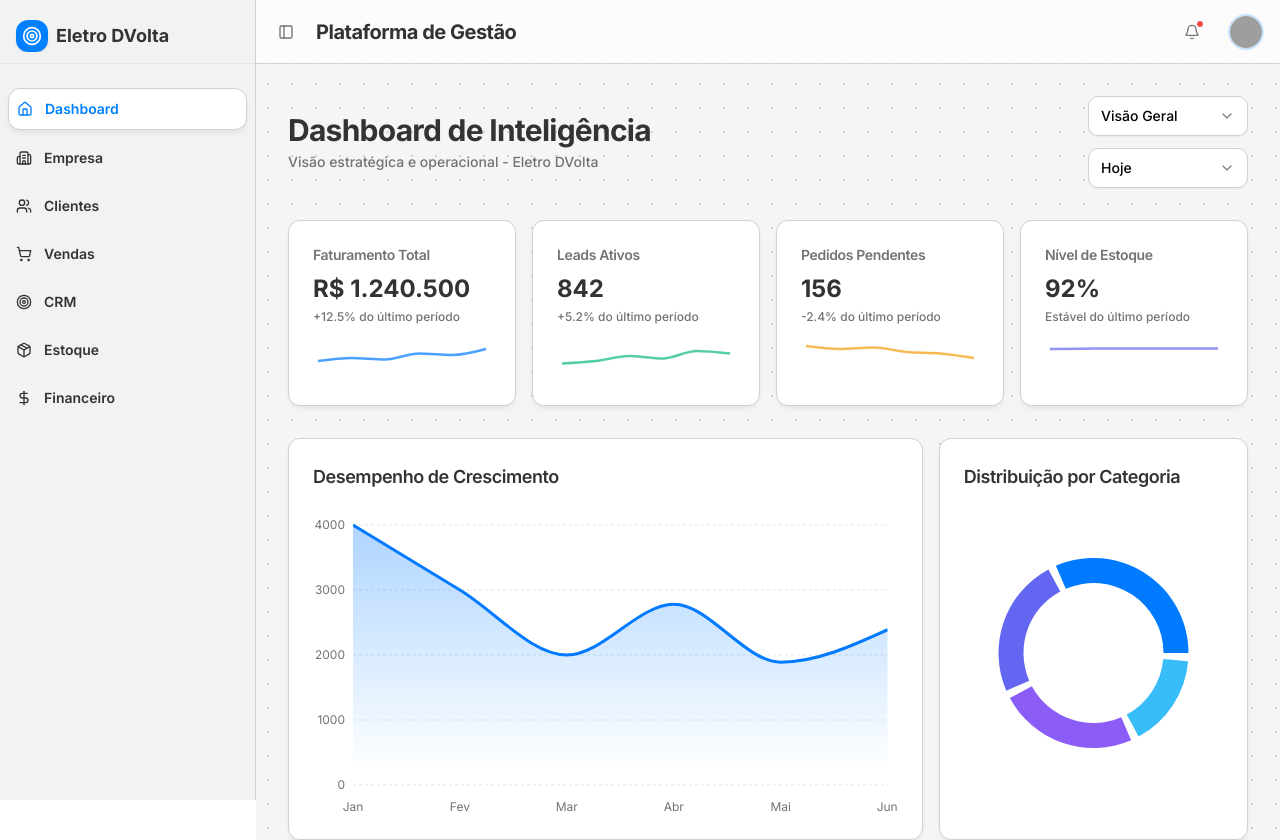
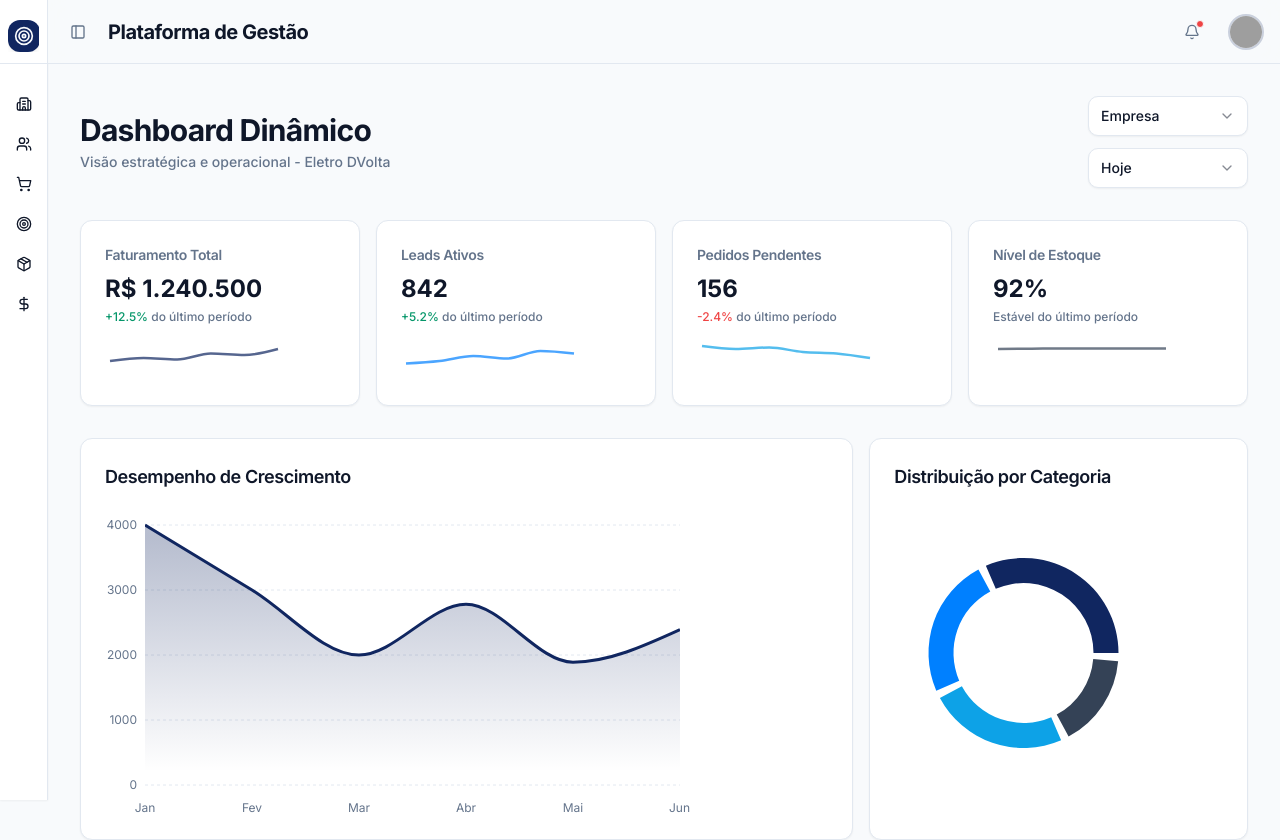
Before and after one commit to zontarafael/gest-o-eletro-dvolta-pfhea3fra, a React (Vite) app: page / in a window 1280 px wide. Shown: the top 840 px of the page. Built offline with nearby package versions, Linux system fonts and the light colour scheme; grey boxes are pictures that could not be loaded.

Commit message:
feat: Implement dark theme and interactive sidebar

```diff
--- a/src/components/AppSidebar.tsx
+++ b/src/components/AppSidebar.tsx
@@ -1,4 +1,4 @@
-import { Home, Building2, Users, ShoppingCart, Target, Package, DollarSign } from 'lucide-react'
+import { Building2, Users, ShoppingCart, Target, Package, DollarSign } from 'lucide-react'
 import { Link, useLocation } from 'react-router-dom'
 import {
   Sidebar,
@@ -7,10 +7,10 @@ import {
   SidebarMenu,
   SidebarMenuItem,
   SidebarMenuButton,
+  useSidebar,
 } from '@/components/ui/sidebar'
 
 const navItems = [
-  { title: 'Dashboard', path: '/', icon: Home },
   { title: 'Empresa', path: '/empresa', icon: Building2 },
   { title: 'Clientes', path: '/clientes', icon: Users },
   { title: 'Vendas', path: '/vendas', icon: ShoppingCart },
@@ -21,21 +21,27 @@ const navItems = [
 
 export function AppSidebar() {
   const location = useLocation()
+  const { setOpen } = useSidebar()
 
   return (
     <Sidebar
       collapsible="icon"
-      className="bg-gradient-to-b from-[#F5F5F7]/90 to-[#E5E4E2]/90 backdrop-blur-md border-r border-[#D1D1D1]"
+      onMouseEnter={() => setOpen(true)}
+      onMouseLeave={() => setOpen(false)}
+      className="bg-card border-r border-border shadow-sm transition-all duration-300"
     >
-      <SidebarHeader className="h-16 flex justify-center border-b border-black/5">
-        <div className="flex items-center gap-2 overflow-hidden px-2 w-full group-data-[collapsible=icon]:justify-center mt-2">
+      <SidebarHeader className="h-16 flex justify-center border-b border-border px-2">
+        <Link
+          to="/"
+          className="flex items-center gap-2 overflow-hidden w-full group-data-[collapsible=icon]:justify-center mt-2 hover:opacity-80 transition-opacity"
+        >
           <div className="w-8 h-8 shrink-0 bg-primary rounded-lg flex items-center justify-center shadow-subtle">
-            <Target className="text-white w-5 h-5" />
+            <Target className="text-primary-foreground w-5 h-5" />
           </div>
-          <span className="font-bold text-lg whitespace-nowrap group-data-[collapsible=icon]:hidden text-foreground">
+          <span className="font-bold text-lg whitespace-nowrap group-data-[collapsible=icon]:hidden text-primary">
             Eletro DVolta
           </span>
-        </div>
+        </Link>
       </SidebarHeader>
       <SidebarContent className="pt-6 px-2">
         <SidebarMenu className="gap-2">
@@ -45,11 +51,11 @@ export function AppSidebar() {
                 asChild
                 isActive={location.pathname === item.path}
                 tooltip={item.title}
-                className="transition-all duration-300 data-[active=true]:bg-white data-[active=true]:shadow-subtle data-[active=true]:border data-[active=true]:border-[#D1D1D1] data-[active=true]:text-primary py-5 rounded-xl hover:translate-x-1"
+                className="transition-all duration-300 data-[active=true]:bg-primary/10 data-[active=true]:shadow-sm data-[active=true]:border data-[active=true]:border-primary/20 data-[active=true]:text-primary py-5 rounded-xl hover:bg-muted"
               >
                 <Link to={item.path} className="flex items-center gap-3">
                   <item.icon className="w-5 h-5 shrink-0" />
-                  <span className="font-semibold whitespace-nowrap">{item.title}</span>
+                  <span className="font-medium whitespace-nowrap">{item.title}</span>
                 </Link>
               </SidebarMenuButton>
             </SidebarMenuItem>
--- a/src/components/DashboardCharts.tsx
+++ b/src/components/DashboardCharts.tsx
@@ -29,20 +29,25 @@ const pieData = [
   { name: 'Serviços', value: 200 },
 ]
 
-const COLORS = ['#007AFF', '#6366F1', '#8B5CF6', '#38BDF8']
-
 const chartConfig = {
   vendas: { label: 'Vendas Realizadas', color: 'hsl(var(--primary))' },
-  metas: { label: 'Metas Estipuladas', color: 'hsl(var(--secondary))' },
+  metas: { label: 'Metas Estipuladas', color: 'hsl(var(--chart-2))' },
 }
 
 export function DashboardCharts({ module, period }: { module: string; period: string }) {
+  const COLORS = [
+    'hsl(var(--chart-1))',
+    'hsl(var(--chart-2))',
+    'hsl(var(--chart-3))',
+    'hsl(var(--chart-4))',
+  ]
+
   return (
     <div
       className="grid grid-cols-1 lg:grid-cols-3 gap-4 animate-fade-in-up"
       style={{ animationDelay: '100ms' }}
     >
-      <Card className="lg:col-span-2 shadow-subtle border-[#D1D1D1] bg-white">
+      <Card className="lg:col-span-2 shadow-sm border-border bg-card">
         <CardHeader>
           <CardTitle className="text-lg text-foreground">Desempenho de Crescimento</CardTitle>
         </CardHeader>
@@ -51,24 +56,28 @@ export function DashboardCharts({ module, period }: { module: string; period: st
             <AreaChart data={areaData} margin={{ top: 10, right: 10, left: -20, bottom: 0 }}>
               <defs>
                 <linearGradient id="colorVendas" x1="0" y1="0" x2="0" y2="1">
-                  <stop offset="5%" stopColor="#007AFF" stopOpacity={0.3} />
-                  <stop offset="95%" stopColor="#007AFF" stopOpacity={0} />
+                  <stop offset="5%" stopColor="var(--color-vendas)" stopOpacity={0.3} />
+                  <stop offset="95%" stopColor="var(--color-vendas)" stopOpacity={0} />
                 </linearGradient>
               </defs>
-              <CartesianGrid strokeDasharray="3 3" vertical={false} stroke="#E5E4E2" />
+              <CartesianGrid strokeDasharray="3 3" vertical={false} stroke="hsl(var(--border))" />
               <XAxis
                 dataKey="name"
                 axisLine={false}
                 tickLine={false}
-                tick={{ fill: '#848482', fontSize: 12 }}
+                tick={{ fill: 'hsl(var(--muted-foreground))', fontSize: 12 }}
                 dy={10}
               />
-              <YAxis axisLine={false} tickLine={false} tick={{ fill: '#848482', fontSize: 12 }} />
+              <YAxis
+                axisLine={false}
+                tickLine={false}
+                tick={{ fill: 'hsl(var(--muted-foreground))', fontSize: 12 }}
+              />
               <ChartTooltip content={<ChartTooltipContent />} />
               <Area
                 type="monotone"
                 dataKey="vendas"
-                stroke="#007AFF"
+                stroke="var(--color-vendas)"
                 strokeWidth={3}
                 fillOpacity={1}
                 fill="url(#colorVendas)"
@@ -78,7 +87,7 @@ export function DashboardCharts({ module, period }: { module: string; period: st
         </CardContent>
       </Card>
 
-      <Card className="shadow-subtle border-[#D1D1D1] bg-white">
+      <Card className="shadow-sm border-border bg-card">
         <CardHeader>
           <CardTitle className="text-lg text-foreground">Distribuição por Categoria</CardTitle>
         </CardHeader>
@@ -102,10 +111,11 @@ export function DashboardCharts({ module, period }: { module: string; period: st
               <RechartsTooltip
                 contentStyle={{
                   borderRadius: '8px',
-                  border: '1px solid #D1D1D1',
+                  border: '1px solid hsl(var(--border))',
                   boxShadow: '0 4px 6px -1px rgba(0, 0, 0, 0.05)',
+                  backgroundColor: 'hsl(var(--card))',
                 }}
-                itemStyle={{ color: '#333333', fontWeight: 500 }}
+                itemStyle={{ color: 'hsl(var(--foreground))', fontWeight: 500 }}
               />
             </PieChart>
           </ResponsiveContainer>
--- a/src/components/DashboardKPIs.tsx
+++ b/src/components/DashboardKPIs.tsx
@@ -11,28 +11,28 @@ export function DashboardKPIs({ module, period }: { module: string; period: stri
         title: 'Faturamento Total',
         value: `R$ ${(1240500 * mult).toLocaleString('pt-BR')}`,
         change: '+12.5%',
-        color: '#007AFF',
+        color: 'hsl(var(--primary))',
         chartData: [{ v: 10 }, { v: 12 }, { v: 11 }, { v: 15 }, { v: 14 }, { v: 18 }],
       },
       {
         title: 'Leads Ativos',
         value: Math.floor(842 * mult).toString(),
         change: '+5.2%',
-        color: '#10B981',
+        color: 'hsl(var(--chart-2))',
         chartData: [{ v: 5 }, { v: 6 }, { v: 8 }, { v: 7 }, { v: 10 }, { v: 9 }],
       },
       {
         title: 'Pedidos Pendentes',
         value: Math.floor(156 / mult).toString(),
         change: '-2.4%',
-        color: '#F59E0B',
+        color: 'hsl(var(--chart-3))',
         chartData: [{ v: 20 }, { v: 18 }, { v: 19 }, { v: 16 }, { v: 15 }, { v: 12 }],
       },
       {
         title: 'Nível de Estoque',
         value: '92%',
         change: 'Estável',
-        color: '#6366F1',
+        color: 'hsl(var(--chart-4))',
         chartData: [{ v: 90 }, { v: 91 }, { v: 92 }, { v: 92 }, { v: 92 }, { v: 92 }],
       },
     ]
@@ -45,17 +45,28 @@ export function DashboardKPIs({ module, period }: { module: string; period: stri
       {data.map((item, i) => (
         <Card
           key={i}
-          className="hover:-translate-y-1 transition-transform duration-300 shadow-subtle hover:shadow-elevation border-[#D1D1D1] bg-white group"
+          className="hover:-translate-y-1 transition-transform duration-300 shadow-sm hover:shadow-md border-border bg-card group"
         >
           <CardHeader className="flex flex-row items-center justify-between pb-2">
-            <CardTitle className="text-sm font-semibold text-muted-foreground group-hover:text-foreground transition-colors duration-300">
+            <CardTitle className="text-sm font-semibold text-muted-foreground group-hover:text-primary transition-colors duration-300">
               {item.title}
             </CardTitle>
           </CardHeader>
           <CardContent>
             <div className="text-2xl font-bold text-foreground">{item.value}</div>
             <p className="text-xs text-muted-foreground mb-4 mt-1 font-medium">
-              {item.change} do último período
+              <span
+                className={
+                  item.change.startsWith('+')
+                    ? 'text-emerald-600'
+                    : item.change.startsWith('-')
+                      ? 'text-destructive'
+                      : ''
+                }
+              >
+                {item.change}
+              </span>{' '}
+              do último período
             </p>
             <div className="h-10 w-full opacity-70 group-hover:opacity-100 transition-opacity duration-300">
               <ResponsiveContainer width="100%" height="100%">
--- a/src/components/Header.tsx
+++ b/src/components/Header.tsx
@@ -5,7 +5,7 @@ import { Button } from '@/components/ui/button'
 
 export function Header() {
   return (
-    <header className="h-16 flex items-center justify-between px-4 bg-white/70 backdrop-blur-md border-b border-[#D1D1D1] sticky top-0 z-40">
+    <header className="h-16 flex items-center justify-between px-4 bg-background/80 backdrop-blur-md border-b border-border sticky top-0 z-40">
       <div className="flex items-center gap-4">
         <SidebarTrigger className="text-muted-foreground hover:text-primary transition-colors" />
         <h1 className="text-xl font-bold text-foreground tracking-tight hidden sm:block">
@@ -15,7 +15,7 @@ export function Header() {
       <div className="flex items-center gap-4">
         <Button variant="ghost" size="icon" className="relative hover:bg-muted rounded-full">
           <Bell className="w-5 h-5 text-muted-foreground" />
-          <span className="absolute top-2 right-2 w-2 h-2 bg-destructive rounded-full border border-white" />
+          <span className="absolute top-2 right-2 w-2 h-2 bg-destructive rounded-full border border-background" />
         </Button>
         <Avatar className="w-9 h-9 border-2 border-primary/20 cursor-pointer hover:border-primary transition-colors duration-300">
           <AvatarImage src="https://img.usecurling.com/ppl/thumbnail?gender=female" />
--- a/src/components/Layout.tsx
+++ b/src/components/Layout.tsx
@@ -5,9 +5,9 @@ import { Header } from './Header'
 
 export default function Layout() {
   return (
-    <SidebarProvider>
+    <SidebarProvider defaultOpen={false}>
       <AppSidebar />
-      <SidebarInset className="bg-[#F5F5F7] bg-[radial-gradient(#d1d1d1_1px,transparent_1px)] [background-size:24px_24px] min-h-screen flex flex-col">
+      <SidebarInset className="bg-background min-h-screen flex flex-col">
         <Header />
         <main className="flex-1 p-4 md:p-6 lg:p-8 overflow-auto animate-fade-in w-full">
           <div className="max-w-[1600px] mx-auto w-full h-full">
--- a/src/main.css
+++ b/src/main.css
@@ -6,71 +6,83 @@
 
 @layer base {
   :root {
-    --background: 240 10% 96%;
-    --foreground: 0 0% 20%;
+    --background: 210 40% 98%;
+    --foreground: 222 47% 11%;
     --card: 0 0% 100%;
-    --card-foreground: 0 0% 20%;
+    --card-foreground: 222 47% 11%;
     --popover: 0 0% 100%;
-    --popover-foreground: 0 0% 20%;
-    --primary: 210 100% 50%;
-    --primary-foreground: 0 0% 100%;
-    --secondary: 0 0% 75%;
-    --secondary-foreground: 0 0% 20%;
-    --muted: 240 5% 90%;
-    --muted-foreground: 0 0% 45%;
-    --accent: 210 100% 50%;
-    --accent-foreground: 0 0% 100%;
+    --popover-foreground: 222 47% 11%;
+    --primary: 224 71% 22%; /* Dark Blue */
+    --primary-foreground: 210 40% 98%;
+    --secondary: 214.3 31.8% 91.4%;
+    --secondary-foreground: 222.2 47.4% 11.2%;
+    --muted: 214.3 31.8% 91.4%;
+    --muted-foreground: 215.4 16.3% 46.9%;
+    --accent: 214.3 31.8% 91.4%;
+    --accent-foreground: 222.2 47.4% 11.2%;
     --destructive: 0 84.2% 60.2%;
     --destructive-foreground: 210 40% 98%;
-    --border: 0 0% 82%;
-    --input: 0 0% 82%;
-    --ring: 210 100% 50%;
+    --border: 214.3 31.8% 91.4%;
+    --input: 214.3 31.8% 91.4%;
+    --ring: 224 71% 22%;
     --radius: 0.75rem;
 
-    --sidebar-background: 0 0% 95%;
-    --sidebar-foreground: 0 0% 20%;
-    --sidebar-primary: 210 100% 50%;
-    --sidebar-primary-foreground: 0 0% 100%;
-    --sidebar-accent: 0 0% 100%;
-    --sidebar-accent-foreground: 0 0% 10%;
-    --sidebar-border: 0 0% 82%;
-    --sidebar-ring: 210 100% 50%;
+    --sidebar-background: 0 0% 100%;
+    --sidebar-foreground: 222 47% 11%;
+    --sidebar-primary: 224 71% 22%;
+    --sidebar-primary-foreground: 210 40% 98%;
+    --sidebar-accent: 214.3 31.8% 91.4%;
+    --sidebar-accent-foreground: 222 47% 11%;
+    --sidebar-border: 214.3 31.8% 91.4%;
+    --sidebar-ring: 224 71% 22%;
 
-    --chart-1: 210 100% 50%;
-    --chart-2: 240 60% 65%;
-    --chart-3: 260 70% 60%;
-    --chart-4: 280 80% 55%;
-    --chart-5: 190 90% 45%;
+    --chart-1: 224 71% 22%;
+    --chart-2: 210 100% 50%;
+    --chart-3: 199 89% 48%;
+    --chart-4: 215 25% 27%;
+    --chart-5: 200 50% 60%;
   }
 
   .dark {
-    --background: 240 10% 10%;
-    --foreground: 0 0% 95%;
-    --card: 240 10% 12%;
-    --card-foreground: 0 0% 95%;
-    --popover: 240 10% 12%;
-    --popover-foreground: 0 0% 95%;
-    --primary: 210 100% 50%;
-    --primary-foreground: 0 0% 100%;
-    --secondary: 0 0% 30%;
-    --secondary-foreground: 0 0% 95%;
-    --muted: 240 10% 20%;
-    --muted-foreground: 0 0% 65%;
-    --accent: 210 100% 50%;
-    --accent-foreground: 0 0% 100%;
-    --destructive: 0 84.2% 60.2%;
+    --background: 222 47% 11%;
+    --foreground: 210 40% 98%;
+    --card: 222 47% 11%;
+    --card-foreground: 210 40% 98%;
+    --popover: 222 47% 11%;
+    --popover-foreground: 210 40% 98%;
+    --primary: 210 40% 98%;
+    --primary-foreground: 224 71% 22%;
+    --secondary: 217.2 32.6% 17.5%;
+    --secondary-foreground: 210 40% 98%;
+    --muted: 217.2 32.6% 17.5%;
+    --muted-foreground: 215 20.2% 65.1%;
+    --accent: 217.2 32.6% 17.5%;
+    --accent-foreground: 210 40% 98%;
+    --destructive: 0 62.8% 30.6%;
     --destructive-foreground: 210 40% 98%;
-    --border: 240 10% 20%;
-    --input: 240 10% 20%;
-    --ring: 210 100% 50%;
-    --sidebar-background: 240 10% 8%;
-    --sidebar-foreground: 0 0% 95%;
-    --sidebar-primary: 210 100% 50%;
-    --sidebar-primary-foreground: 0 0% 100%;
-    --sidebar-accent: 240 10% 15%;
-    --sidebar-accent-foreground: 0 0% 95%;
-    --sidebar-border: 240 10% 20%;
-    --sidebar-ring: 210 100% 50%;
+    --border: 217.2 32.6% 17.5%;
+    --input: 217.2 32.6% 17.5%;
+    --ring: 224 71% 22%;
+
+    --sidebar-background: 222 47% 11%;
+    --sidebar-foreground: 210 40% 98%;
+    --sidebar-primary: 210 40% 98%;
+    --sidebar-primary-foreground: 224 71% 22%;
+    --sidebar-accent: 217.2 32.6% 17.5%;
+    --sidebar-accent-foreground: 210 40% 98%;
+    --sidebar-border: 217.2 32.6% 17.5%;
+    --sidebar-ring: 224 71% 22%;
+
+    --chart-1: 210 40% 98%;
+    --chart-2: 210 100% 50%;
+    --chart-3: 199 89% 48%;
+    --chart-4: 215 25% 27%;
+    --chart-5: 200 50% 60%;
+  }
+
+  body {
+    background-color: hsl(var(--background));
+    color: hsl(var(--foreground));
   }
 
   section[aria-label='Notifications alt+T'] {
--- a/src/pages/Index.tsx
+++ b/src/pages/Index.tsx
@@ -14,7 +14,7 @@ import { useToast } from '@/hooks/use-toast'
 
 export default function Index() {
   const [period, setPeriod] = useState('hoje')
-  const [module, setModule] = useState('geral')
+  const [module, setModule] = useState('empresa')
   const [loading, setLoading] = useState(false)
   const { toast } = useToast()
 
@@ -35,11 +35,11 @@ export default function Index() {
   }
 
   return (
-    <div className="flex flex-col gap-8">
+    <div className="flex flex-col gap-8 pb-8">
       <div className="flex flex-col sm:flex-row justify-between items-start sm:items-center gap-4">
         <div>
           <h1 className="text-3xl font-extrabold text-foreground tracking-tight">
-            Dashboard de Inteligência
+            Dashboard Dinâmico
           </h1>
           <p className="text-sm text-muted-foreground mt-1 font-medium">
             Visão estratégica e operacional - Eletro DVolta
@@ -47,11 +47,12 @@ export default function Index() {
         </div>
         <div className="flex flex-col xs:flex-row items-center gap-3 w-full sm:w-auto">
           <Select value={module} onValueChange={setModule}>
-            <SelectTrigger className="w-full sm:w-[160px] bg-white border-[#D1D1D1] shadow-sm font-medium">
+            <SelectTrigger className="w-full sm:w-[160px] bg-card border-border shadow-sm font-medium">
               <SelectValue placeholder="Módulo" />
             </SelectTrigger>
             <SelectContent>
-              <SelectItem value="geral">Visão Geral</SelectItem>
+              <SelectItem value="empresa">Empresa</SelectItem>
+              <SelectItem value="clientes">Clientes</SelectItem>
               <SelectItem value="vendas">Vendas</SelectItem>
               <SelectItem value="crm">CRM</SelectItem>
               <SelectItem value="estoque">Estoque</SelectItem>
@@ -59,14 +60,14 @@ export default function Index() {
             </SelectContent>
           </Select>
           <Select value={period} onValueChange={handlePeriodChange}>
-            <SelectTrigger className="w-full sm:w-[160px] bg-white border-[#D1D1D1] shadow-sm font-medium">
+            <SelectTrigger className="w-full sm:w-[160px] bg-card border-border shadow-sm font-medium">
               <SelectValue placeholder="Período" />
             </SelectTrigger>
             <SelectContent>
               <SelectItem value="hoje">Hoje</SelectItem>
               <SelectItem value="7dias">Últimos 7 dias</SelectItem>
               <SelectItem value="mes">Mês atual</SelectItem>
-              <SelectItem value="personalizado">Personalizado...</SelectItem>
+              <SelectItem value="personalizado">Personalizado</SelectItem>
             </SelectContent>
           </Select>
         </div>
@@ -78,12 +79,12 @@ export default function Index() {
             {Array(4)
               .fill(0)
               .map((_, i) => (
-                <Skeleton key={i} className="h-[140px] w-full rounded-xl bg-[#E5E4E2]/50" />
+                <Skeleton key={i} className="h-[140px] w-full rounded-xl bg-muted" />
               ))}
           </div>
           <div className="grid grid-cols-1 lg:grid-cols-3 gap-4">
-            <Skeleton className="lg:col-span-2 h-[400px] rounded-xl bg-[#E5E4E2]/50" />
-            <Skeleton className="h-[400px] rounded-xl bg-[#E5E4E2]/50" />
+            <Skeleton className="lg:col-span-2 h-[400px] rounded-xl bg-muted" />
+            <Skeleton className="h-[400px] rounded-xl bg-muted" />
           </div>
         </div>
       ) : (
@@ -93,7 +94,11 @@ export default function Index() {
         </>
       )}
 
-      <AIAssistant />
+      {/* AI Assistant Section */}
+      <div className="mt-4 pt-8 border-t border-border">
+        <h2 className="text-xl font-bold text-foreground mb-4">Assistente de IA</h2>
+        <AIAssistant />
+      </div>
     </div>
   )
 }
```
Also changed, not shown: src/components/AIAssistant.tsx (+12 -12 lines), .skip.config.json.
